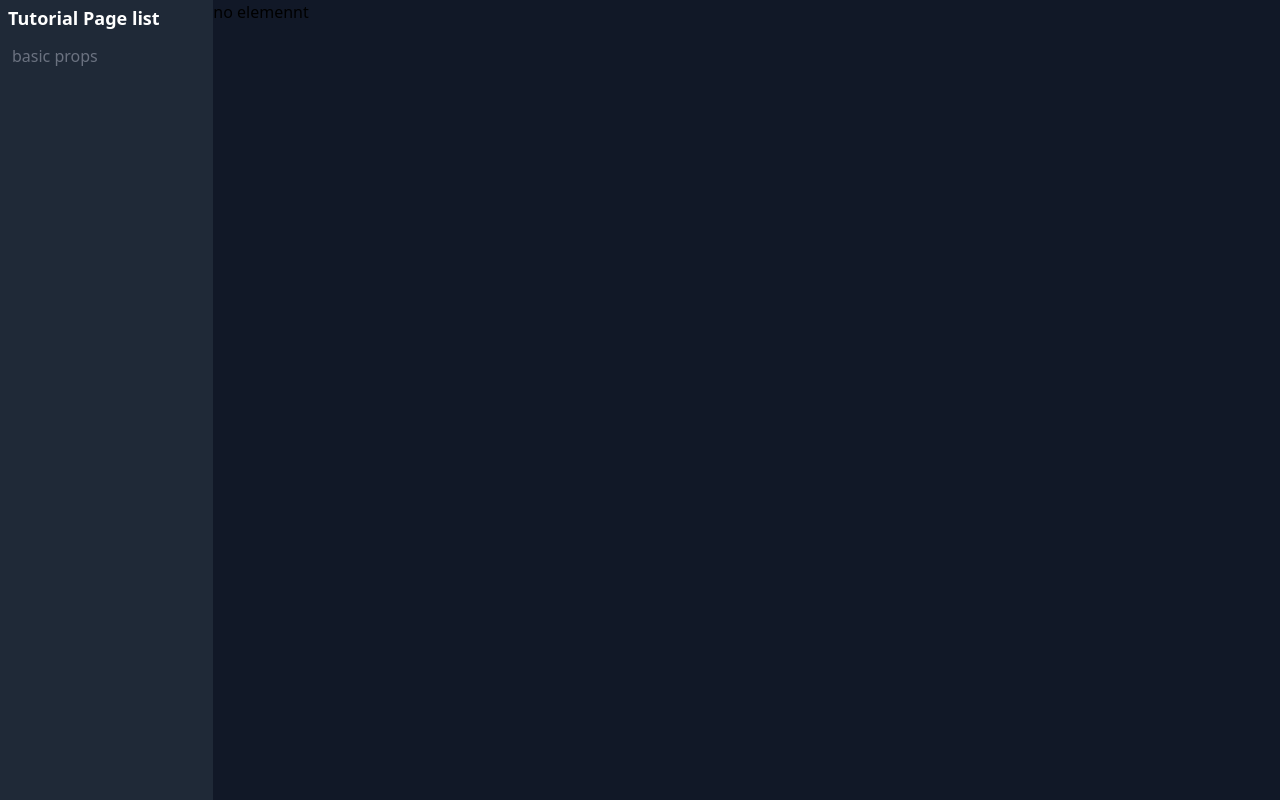
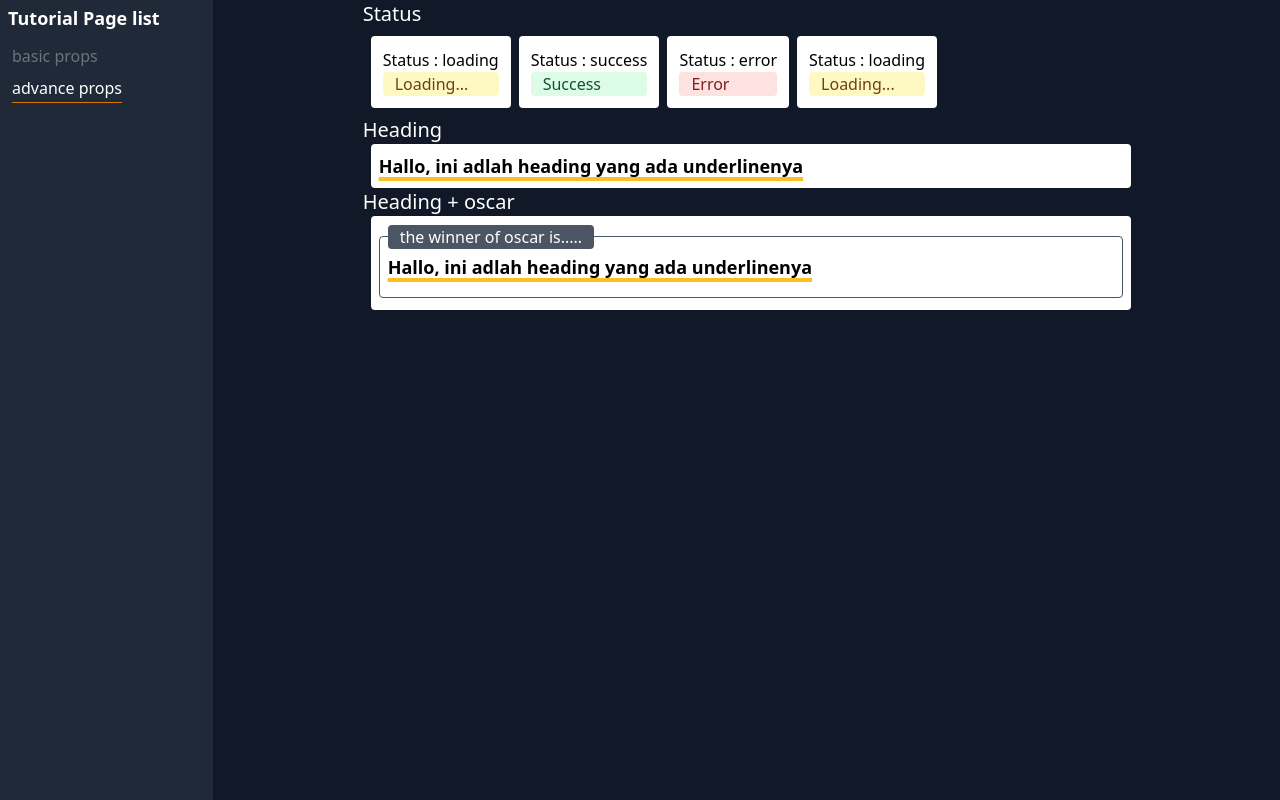
Before and after one commit to zidan-p/react-typescript, a React (Create React App) app: page /advance-props in a window 1280 px wide. Built offline with nearby package versions, Linux system fonts and the light colour scheme.

Commit message:
advace props

```diff
--- a/src/App.tsx
+++ b/src/App.tsx
@@ -11,6 +11,7 @@ function App() {
         {pagesData.map((page, index) => (
           <Route
           index={page.path === "/" ? true : false}
+          path={page.path}
           element={<page.Element />}
           />
         ))}
--- /dev/null
+++ b/src/components/Heading.tsx
@@ -0,0 +1,13 @@
+type HeadingProps = {
+    children: string;
+}
+
+export const Heading = (props: HeadingProps) => {
+  return (
+    <h1
+      className="text-lg font-bold underline underline-offset-4 decoration-amber-400 decoration-4"
+    >
+      {props.children}
+    </h1>
+  )
+}
--- /dev/null
+++ b/src/components/Oscar.tsx
@@ -0,0 +1,12 @@
+type OscarProps = {
+  children: React.ReactElement; //or you can use this for general "React.ReactNode"
+};
+
+export const Oscar = (props: OscarProps) => {
+  return (
+    <div className="border rounded relative border-gray-600 py-4 px-2">
+      <h1 className="absolute -top-3 bg-gray-600 text-white px-3 rounded">the winner of oscar is.....</h1>
+      {props.children}
+    </div>
+  );
+};
--- a/src/components/Sidebar.tsx
+++ b/src/components/Sidebar.tsx
@@ -5,9 +5,9 @@ type SidebarProps = {
   routes: {
     path: string;
     name: string;
-        Element: FC
-    }[]
-}
+    Element: FC;
+  }[];
+};
 
 export const Sidebar = (porps: SidebarProps) => {
   return (
@@ -18,9 +18,15 @@ export const Sidebar = (porps: SidebarProps) => {
           <li className="">
             <NavLink
               to={route.path}
-                            className={({isActive,isPending})=>{
-                                let activeClass = isActive ? "text-white" : "text-gray-500"
-                                return `hover:bg-gray-700 w-full px-2 py-1 rounded block ` + activeClass
+              className={({ isActive, isPending }) => {
+                let activeClass = isActive
+                  ? "text-white underline decoration-amber-600 underline-offset-8"
+                  : "text-gray-500";
+
+                return (
+                  `hover:bg-gray-700 w-full px-2 py-1 rounded block ` +
+                  activeClass
+                );
               }}
             >
               {route.name}
@@ -29,5 +35,5 @@ export const Sidebar = (porps: SidebarProps) => {
         ))}
       </ul>
     </div>
-    )
-}
+  );
+};
--- a/src/data/pagesData.tsx
+++ b/src/data/pagesData.tsx
@@ -1,3 +1,4 @@
+import { AdvanceProps } from "../pages/AdvanceProps";
 import { BasicProps } from "../pages/BasicProps";
 
 
@@ -7,5 +8,10 @@ export const pagesData = [
         path: "/",
         name: "basic props",
         Element : BasicProps  //not rendered
+    },
+    {
+        path: "/advance-props",
+        name: "advance props",
+        Element : AdvanceProps
     }
 ];
--- a/src/pages/AdvanceProps.tsx
+++ b/src/pages/AdvanceProps.tsx
@@ -1 +1,36 @@
-export const a = ()=>{}
+import { Heading } from "../components/Heading"
+import { Oscar } from "../components/Oscar"
+import { Status } from "../components/Status"
+
+export const AdvanceProps = ()=>{
+
+  return (
+    <div className="">
+    <div className="mx-auto max-w-3xl">
+      <div className="">
+        <h2 className='text-white text-xl'>Status</h2>
+        <div className="flex gap-2 p-2">
+          <Status status='loading' />
+          <Status status='success' />
+          <Status status='error' />
+          <Status status='loading' />
+        </div>
+      </div>
+      <div className="">
+        <h2 className='text-white text-xl'>Heading</h2>
+        <div className="bg-white rounded p-2 ml-2">
+          <Heading>Hallo, ini adlah heading yang ada underlinenya</Heading>
+        </div>
+      </div>
+      <div className="">
+        <h2 className='text-white text-xl'>Heading + oscar</h2>
+        <div className="bg-white rounded p-2 py-3 pt-5 ml-2">
+          <Oscar>
+            <Heading>Hallo, ini adlah heading yang ada underlinenya</Heading>
+          </Oscar>
+        </div>
+      </div>
+    </div>
+  </div>
+  )
+}
```
Lines whose indentation alone changed are shown as unchanged.
